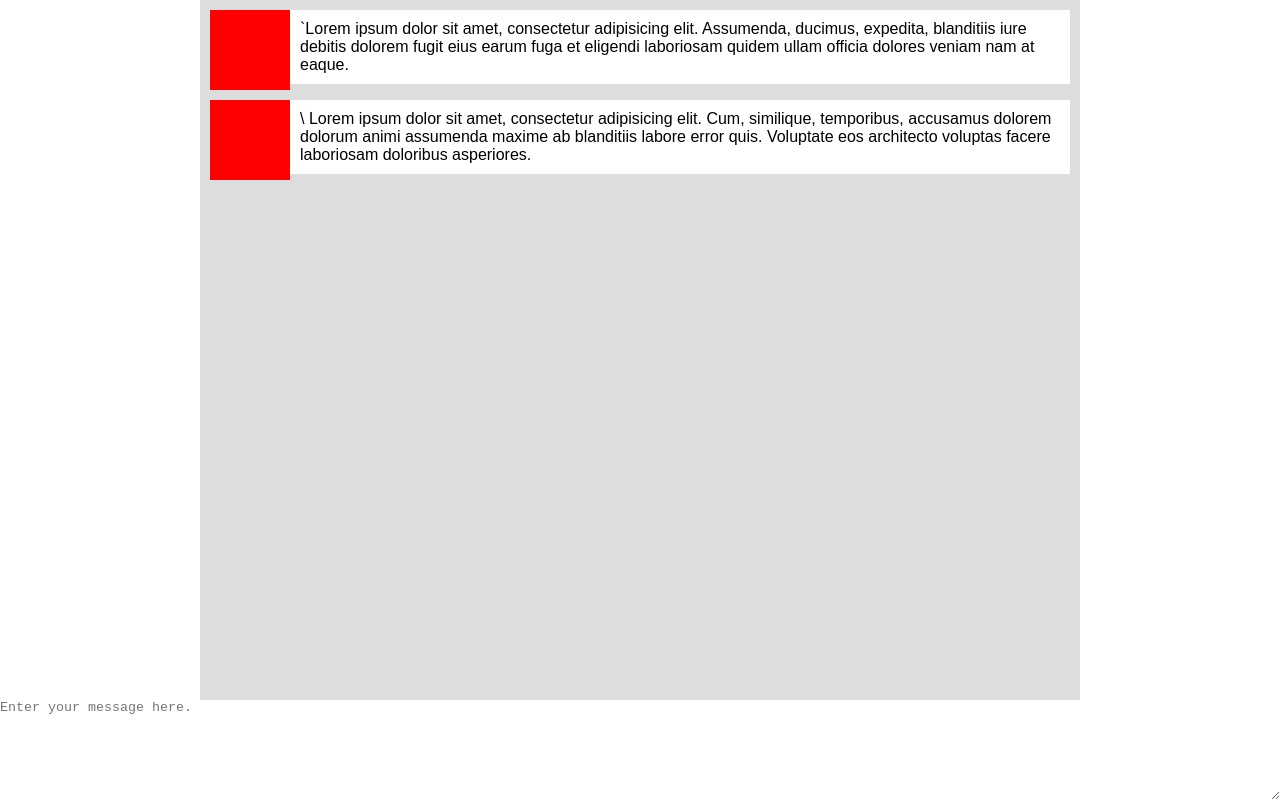
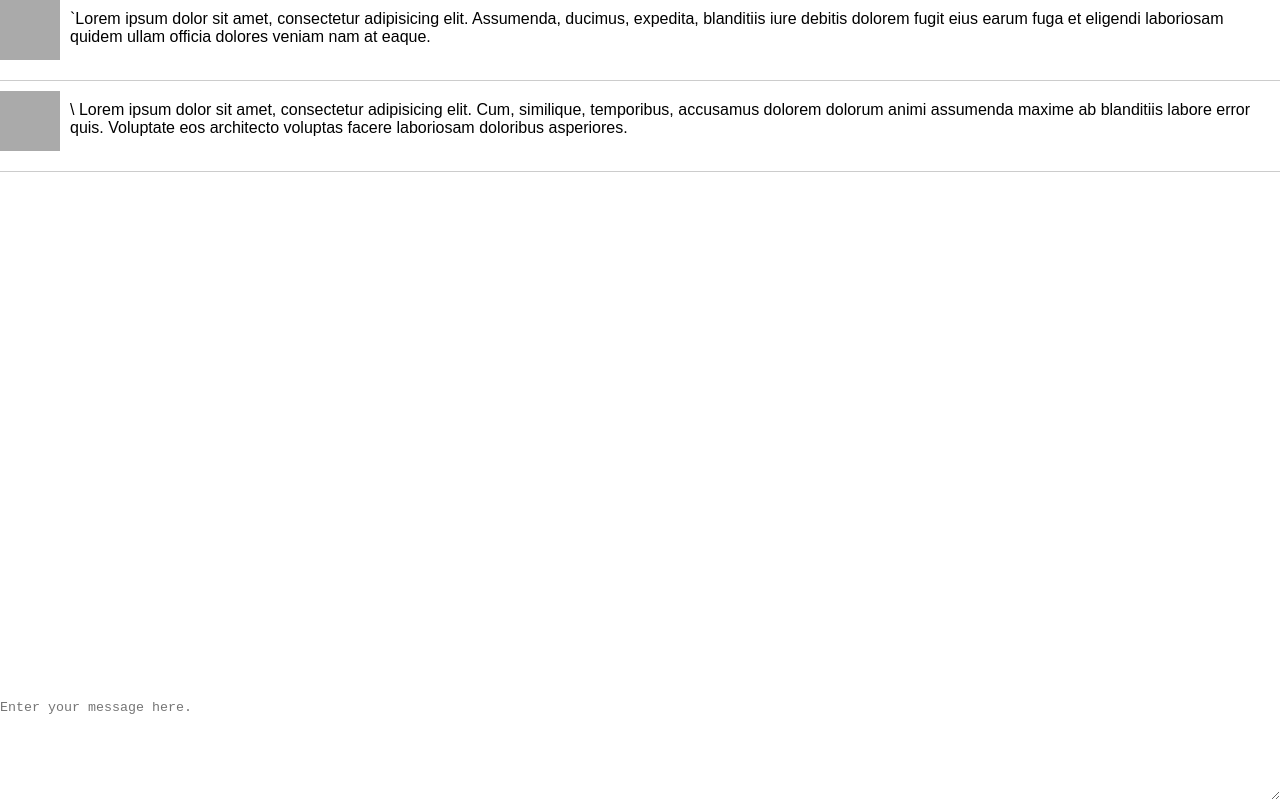
Before and after one commit to davidnuon/metermaids, a plain HTML site: page templates/index.html in a window 1280 px wide. Drawn offline with nearby package versions, Linux system fonts and the light colour scheme; files that its build step writes are made by us from their sources.

Commit message:
cleaned up a bit

```diff
--- a/static/css/comp.scss
+++ b/static/css/comp.scss
@@ -15,11 +15,11 @@ body {
 }
 #messages {
 	top:0;
-	left:200px;
-	right:200px;
+	left:0;
+	right:0;
 	bottom:100px;
-	background:#ddd;
-	padding:10px;
+	background:#fff;
+	padding:0;
 	overflow-x:auto;
 
 	.message {
@@ -27,15 +27,16 @@ body {
 		height: auto;
 		position: relative;
 		margin-bottom: 10px;
+		border-bottom:1px solid #ccc;
 
 		.avatar, .content {
 			position: absolute;
 		}
 
 		.avatar {
-			width: 80px;
-			height: 80px;
-			background:red;
+			width: 60px;
+			height: 60px;
+			background:#aaa;
 			top:0;
 			left:0;
 		}
@@ -45,7 +46,7 @@ body {
 			top:0;
 			padding:10px;
 			right:0;
-			left:80px;
+			left:60px;
 		}
 	}
 }
--- a/templates/index.html
+++ b/templates/index.html
@@ -8,7 +8,7 @@
       #map-canvas { height: 100% }
     </style>
 
-	<link rel="stylesheet" href="css/comp.css">
+	<link rel="stylesheet" href="static/css/comp.css">
   </head>
   <body>
 
@@ -38,8 +38,10 @@
 
     </div>
 
-  <script src="js/jquery.js"></script>
-  <script src="js/kibo.js"></script>
-  <script src="js/main.js"></script>
+  <script src="static/js/jquery.js"></script>
+  <script src="static/js/kibo.js"></script>
+  <script src="static/js/socket.io.min.js"></script>
+  <script src="static/js/chat.js"></script>
+  <script src="static/js/main.js"></script>
   </body>
 </html>
```
Also changed, not shown: static/js/main.js (+6 -3 lines), static/css/comp.css, 1 other file.
